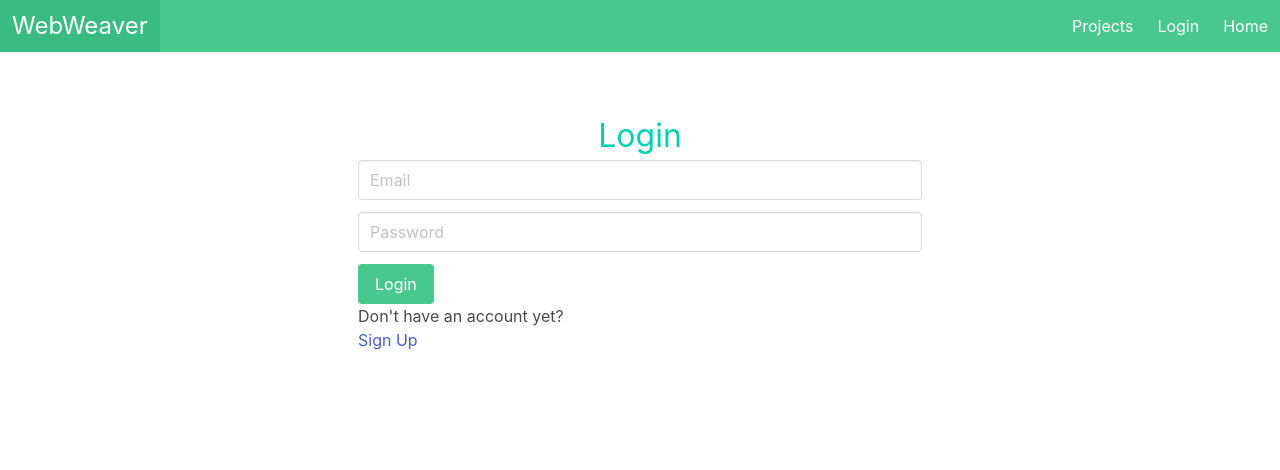
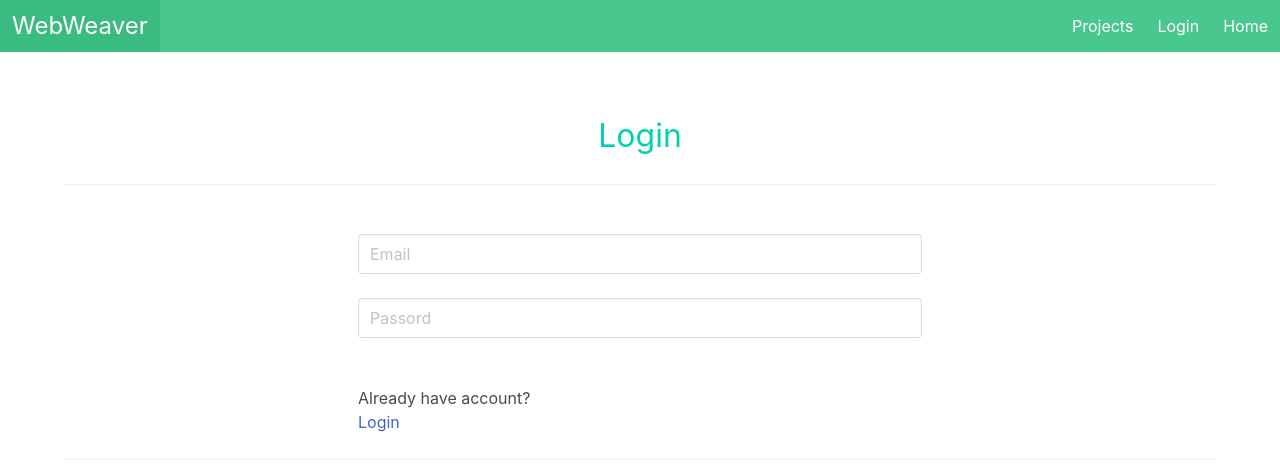
Before and after one commit to josephsegbefia/webweaver-client, a React (Vite) app: page /login in a window 1280 px wide. Shown: the top 470 px of the page. Built offline with nearby package versions, Linux system fonts and the light colour scheme.

Commit message:
Start login page revamp

```diff
--- a/src/components/Login.jsx
+++ b/src/components/Login.jsx
@@ -1,16 +1,23 @@
-/* eslint-disable react/no-unescaped-entities */
 /* eslint-disable no-unused-vars */
+import { useState, useContext, useEffect } from 'react';
+import axios from 'axios';
+import { Link, useNavigate } from 'react-router-dom';
+import { AuthContext } from '../context/auth.context';
+
+
+const API_URL = import.meta.env.VITE_API_URL;
+
+
 import React from 'react'
-import { Link } from 'react-router-dom';
-import { AuthContext } from "../context/auth.context";
 
 const Login = () => {
   return (
-    <div className="container mt-6">
-      <div className="LoginPage columns">
-        <div className="column is-half is-offset-one-quarter auth">
+    <div className = "container mt-6">
+    <div className="LoginPage">
       <h1 className = 'has-text-centered is-size-3 has-text-primary'>Login</h1>
-
+      <hr />
+      <div className = "columns">
+        <div className = "column is-half is-offset-one-quarter">
             {/* {errorMessage && (
               <article className="message is-danger">
                 <div className="message-header">
@@ -22,7 +29,11 @@ const Login = () => {
                 </div>
               </article>
           )} */}
-          <form >
+        </div>
+      </div>
+      <form>
+        <div className = "columns">
+          <div className = "column is-half is-offset-one-quarter">
             <div className="field">
               <p className="control">
                 <input
@@ -34,31 +45,45 @@ const Login = () => {
                 />
               </p>
             </div>
+          </div>
+        </div>
 
+        <div className = "columns">
+          <div className = "column is-half is-offset-one-quarter">
             <div className="field">
               <p className="control">
                 <input
                   className="input"
-                  // type = {showPassword ? "text" : "password"}
-                  placeholder="Password"
+                  type="password"
+                  placeholder="Passord"
                   // value={password}
                   // onChange={handlePassword}
                 />
-                {/* <button onClick = {handleShowPassword} className = "icon is-small is-right">
-                  <FontAwesomeIcon icon = {showPassword ? faEyeSlash : faEye}/>
-                </button> */}
               </p>
             </div>
-
-            <p className="control">
-              <button className="button is-success">Login</button>
-            </p>
-          </form>
-          {/* {errorMessage && <p className="error-message">{errorMessage}</p>} */}
-          <p>Don't have an account yet?</p>
-          <Link to={"/signup"}> Sign Up</Link>
           </div>
         </div>
+
+        <div className = "columns">
+          <div className = "column is-half is-offset-one-quarter">
+            <p className="control">
+              {/* <button className="button is-success"
+               disabled = {checkFields()}
+              >
+                Sign Up</button> */}
+            </p>
+          </div>
+        </div>
+
+        <div className = "columns">
+          <div className = "column is-one-quarter is-offset-one-quarter">
+            <p>Already have account?</p>
+            <Link to={"/login"}> Login</Link>
+          </div>
+        </div>
+      </form>
+    </div>
+    <hr />
   </div>
   )
 }
--- a/src/components/SignUp.jsx
+++ b/src/components/SignUp.jsx
@@ -52,14 +52,14 @@ const SignUp = () => {
     checkPasswordFields();
     const requestBody = { firstName, lastName, email, password };
 
-    axios.post(`${API_URL}/auth/signup`, requestBody)
+    axios.post(`${API_URL}auth/signup`, requestBody)
       .then((response) => {
         setIsLoading(loading => !loading)
         navigate('/login');
       })
         .catch((error) => {
-          const errorDescription = error.response.data.message;
-          setErrorMessage(errorDescription);
+          // const errorDescription = error.response.data.message;
+          // setErrorMessage(errorDescription);
         })
   }
 
```
Also changed, not shown: 1 other file (tests, documents, lock files or other folders). Lines whose indentation alone changed are shown as unchanged.
